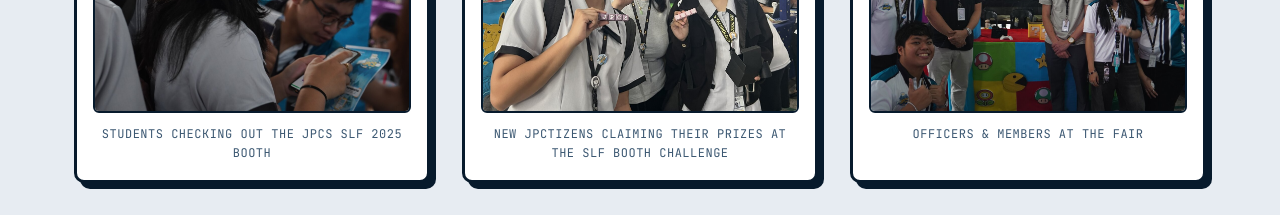
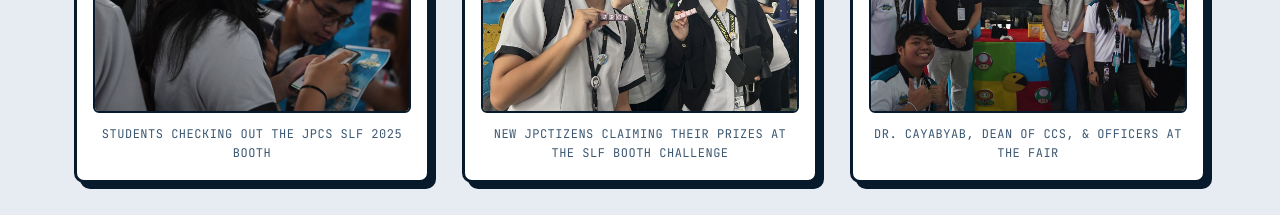
Before and after one commit to jpcsofficial-tipqc/website, a plain HTML site: page index.html in a window 1280 px wide. Shown: the part 2420-2635 px from the top of the page. Drawn offline with Linux system fonts and the light colour scheme.

Commit message:
Update index.html

```diff
--- a/index.html
+++ b/index.html
@@ -124,7 +124,7 @@
           </div>
           <div class="cartridge slf-photo-card">
             <img src="assets/events/slf-2025-dean-officers.jpg" alt="SLF booth with the dean and JPCS officers" data-lightbox width="1400" height="933" loading="lazy">
-            <div class="gallery-caption text-center">Officers &amp; members at the fair</div>
+            <div class="gallery-caption text-center">Dr. Cayabyab, Dean of CCS, &amp; officers at the fair</div>
           </div>
         </div>
 
```
